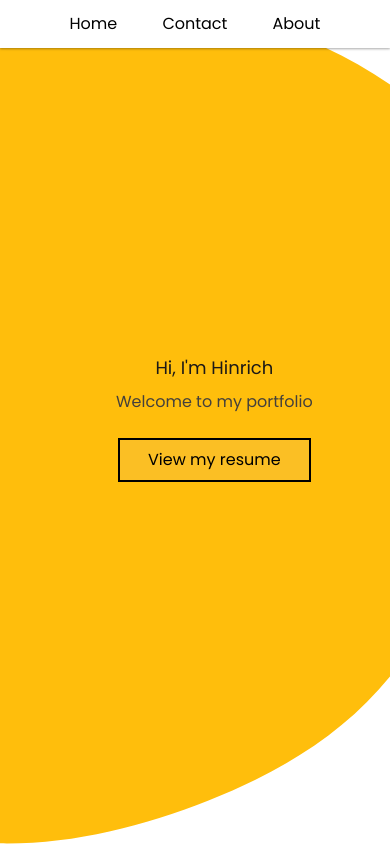
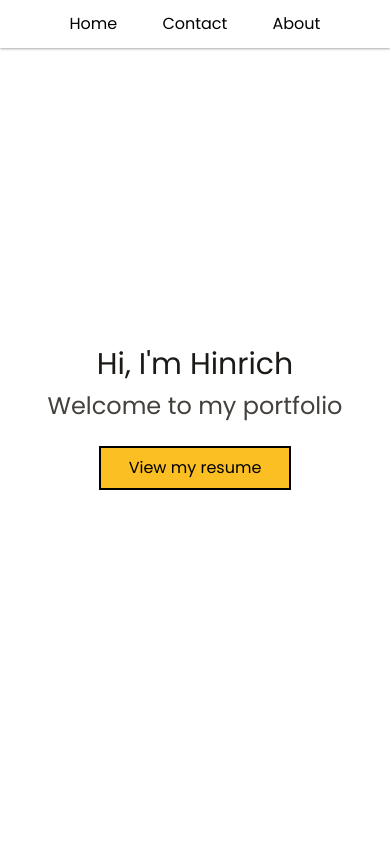
Before and after one commit to Amaterasu10/react-portfolio-vite, a React (Vite) app: page / in a window 390 px wide. Built offline with nearby package versions, Linux system fonts and the light colour scheme.

Commit message:
optimized the text in the landing page for mobile

```diff
--- a/src/routes/Home.jsx
+++ b/src/routes/Home.jsx
@@ -2,16 +2,21 @@ import resume from "../assets/files/resume.pdf";
 export default function Home() {
   return (
     <>
-      <section className="p-5 min-h-screen h-fit flex items-center bg-[url('./assets/images/blob.svg')] bg-no-repeat bg-right">
-        {/* <img src={blob} alt="" /> */}
-        <div className="w-fit p-5 pl-24">
+      <section
+        className="
+        p-5
+        min-h-screen h-fit
+        grid sm:flex place-items-center
+        md:bg-[url('./assets/images/blob.svg')] bg-no-repeat bg-right"
+      >
+        <div className="w-fit p-5 sm:pl-24">
           <h2
-            className="pb-2 text-center sm:text-left text-lg sm:text-3xl md:text-6xl text-stone-900">
+            className="pb-2 text-center sm:text-left text-3xl md:text-6xl text-stone-900">
             Hi, I'm Hinrich
           </h2>
 
           <h2
-            className="text-center sm:text-left pb-1 sm:text-2xl md:text-5xl text-stone-700">
+            className="text-center sm:text-left pb-1 text-2xl md:text-5xl text-stone-700">
             Welcome to my portfolio
           </h2>
 
```
